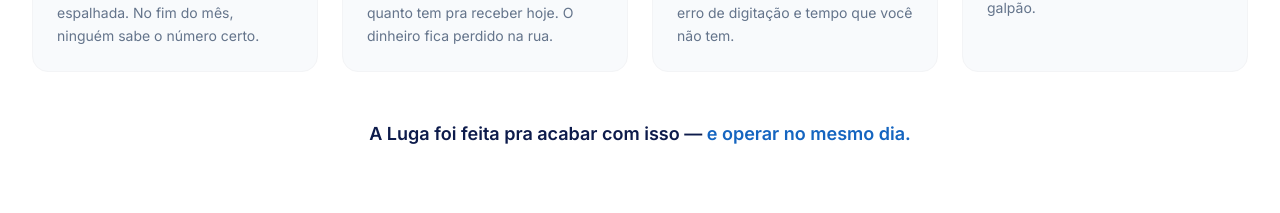
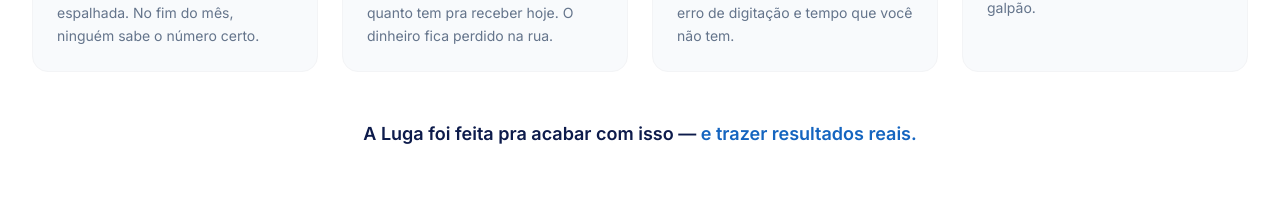
Before and after one commit to lugaerp-boop/luga_site, a Next.js app: page / in a window 1280 px wide. Shown: the part 1500-1713 px from the top of the page. Built offline with nearby package versions, Linux system fonts and the light colour scheme.

Commit message:
fix: troca "e operar no mesmo dia" por "e trazer resultados reais" na secao de problemas
Alinha com a realidade da implantacao (ate 1 semana, nao no mesmo dia)
e ecoa a tagline oficial da marca ("Gestao completa. Resultados reais.").

```diff
--- a/components/home/Problem.tsx
+++ b/components/home/Problem.tsx
@@ -64,7 +64,7 @@
         <AnimatedSection className="text-center mt-12">
           <p className="text-lg text-luga-dark font-semibold">
             A Luga foi feita pra acabar com isso —{" "}
-            <span className="text-luga-royal">e operar no mesmo dia.</span>
+            <span className="text-luga-royal">e trazer resultados reais.</span>
           </p>
         </AnimatedSection>
       </div>
```
